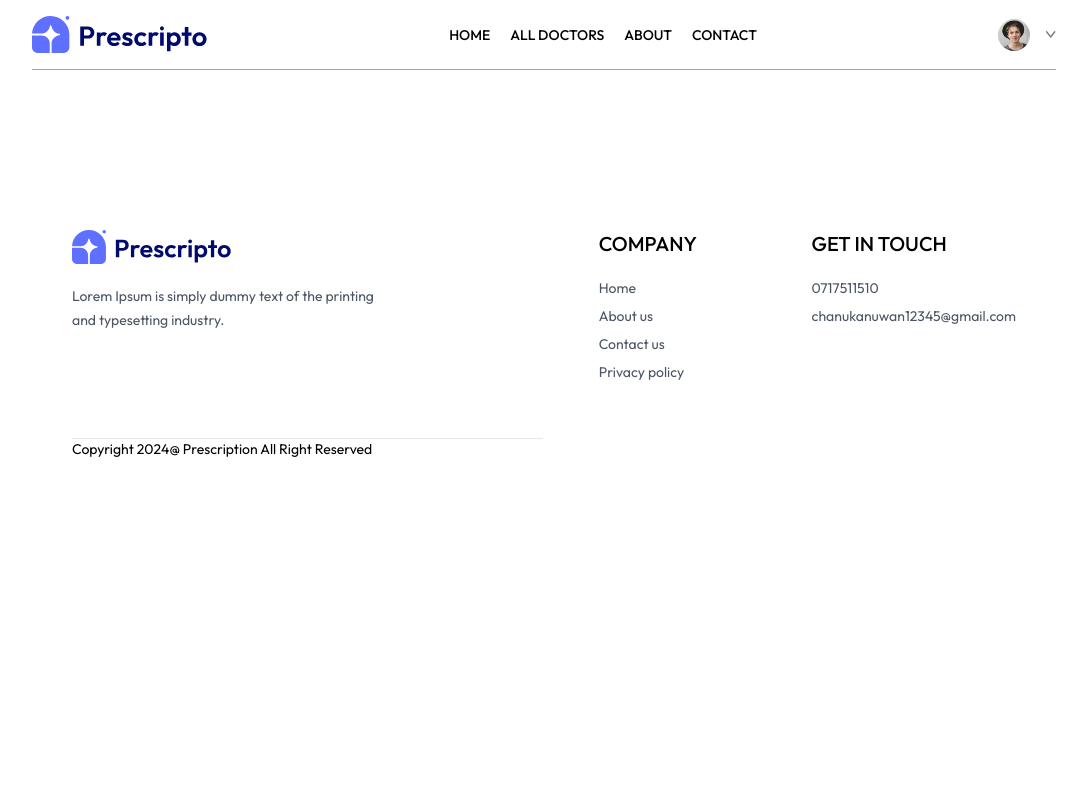
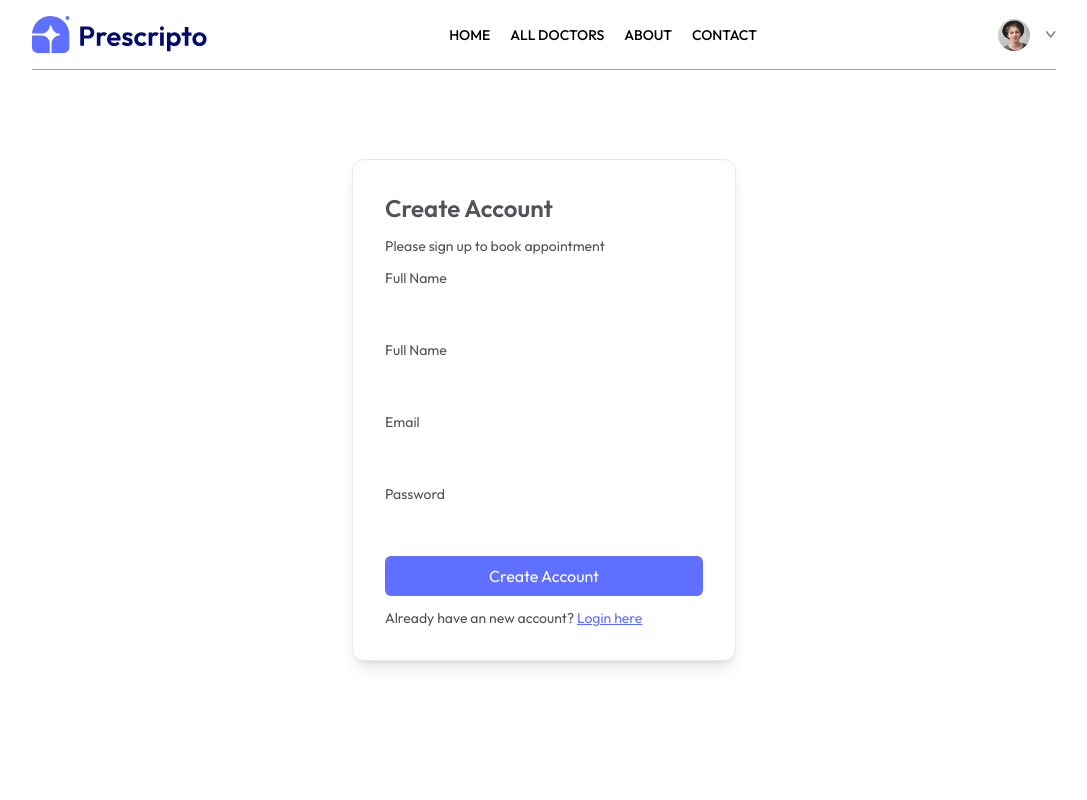
Before and after one commit to Nuwanchanuka/Booking-system, a React (Vite) app in the folder frontend/: page /login in a window 1280 px wide. Shown: the top 800 px of the page, without its empty margins (96-1183 px from the left). Built offline with nearby package versions, Linux system fonts and the light colour scheme.

Commit message:
complete Login page

```diff
--- a/frontend/src/pages/Login.jsx
+++ b/frontend/src/pages/Login.jsx
@@ -1,10 +1,48 @@
-import React from 'react'
+import React,{useState } from 'react'
+
 
 const Login = () => {
+  const [state,setState] = useState('Sign Up')
+  const [email,setEmail] = useState('')
+  const [password,setPassword] = useState('')
+  const [name,setName] = useState('')
+  const onSubmitHandler = async (event) =>{
+    event.preventDefault()
+  }
+
   return (
-    <div>
+    <form className='min-h-[80vh] flex items-center'>
+    <div className='flex flex-col gap-3 m-auto items-start p-8 min-w-[340px] sm:min-w-96 border rounded-xl text-zinc-600 text-sm shadow-lg'>
+      <p className='text-2xl font-semibold'>{state === 'Sign Up' ? 'Create Account': 'Login'}</p>
+      <p>Please {state === 'Sign Up' ? 'sign up': 'log in'} to book appointment</p>
+      {
+        state === 'Sign Up' &&  <div className='w-full'>
+        <p>Full Name</p>
+        <input className='border-border-zinc-300 rounded w-full p-2 mt-1' type='text' onChange={(e)=>setName(e.target.value) } value={name} required  />
+      </div>
 
+      }
+
+      <div className='w-full'>
+        <p>Full Name</p>
+        <input className='border-border-zinc-300 rounded w-full p-2 mt-1' type='text' onChange={(e)=>setName(e.target.value) } value={name} required  />
+      </div>
+      <div className='w-full'>
+        <p>Email</p>
+        <input  className='border-border-zinc-300 rounded w-full p-2 mt-1' type='email' onChange={(e)=>setEmail(e.target.value) } value={name}  required />
+      </div>
+      <div className='w-full'>
+        <p>Password</p>
+        <input  className='border-border-zinc-300 rounded w-full p-2 mt-1' type='password' onChange={(e)=>setPassword(e.target.value) } value={name}  required />
+      </div>
+      <button className='bg-primary text-white w-full py-2 rounded-md text-base'>{state === 'Sign Up' ? 'Create Account': 'Login'}</button>
+       {
+        state === 'Sign Up'
+        ? <p>Already have an new account? <span onClick={()=>setState('Login')} className='text-primary underline cursor-pointer'>Login here</span></p>
+        : <p>Create an new account?<span onClick={()=>setState('Sign Up')} className='text-primary underline cursor-pointer'> Click here</span> </p>
+       }
     </div>
+    </form>
   )
 }
 
```
